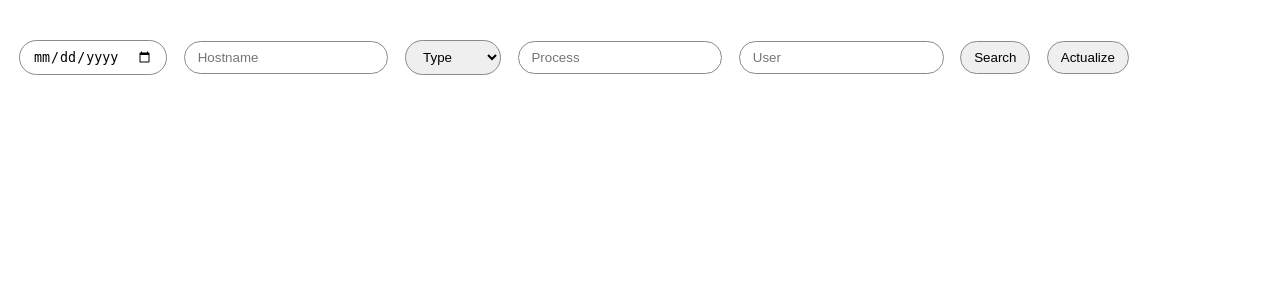
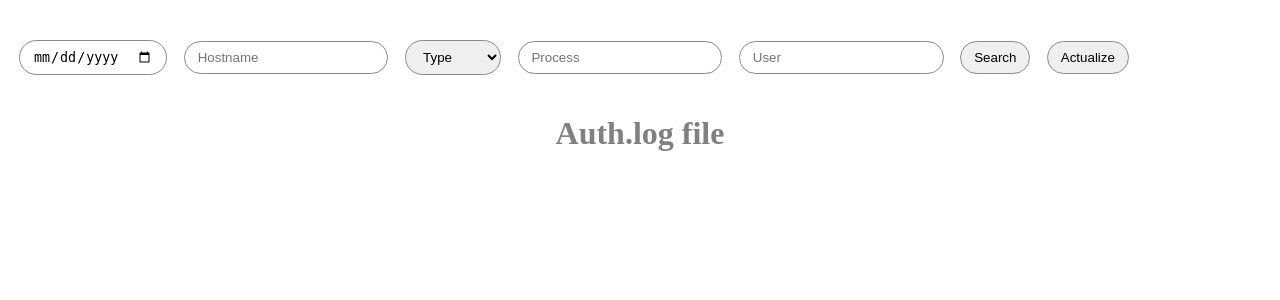
Before and after one commit to Peniala/AuthLog_Codeigniter, a CodeIgniter 4 app: the page made by Projet/app/Views/view.php in a window 1280 px wide. Shown: the top 300 px of the page. Run offline with PHP 8.4 and a stand-in for CodeIgniter, Linux system fonts and the light colour scheme; the template is opened without the code that fills it, so the values that code supplies are empty; some libraries are stand-ins or nearby versions.

Commit message:
Update view.php

```diff
--- a/Projet/app/Views/view.php
+++ b/Projet/app/Views/view.php
@@ -22,6 +22,7 @@
         <button type="submit">Search</button>
         <a href="Auth/actualize" class="actu"><button type="button">Actualize</button></a>
     </form>
+    <h1>Auth.log file</h1>
         <?php if(isset($session) && is_array($session)): ?>
             <table>
                 <tr>
```
